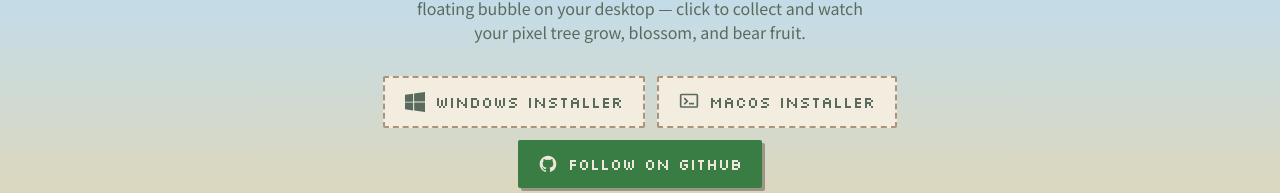
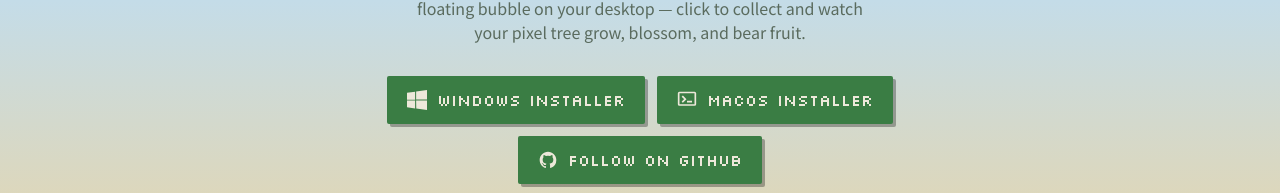
Before and after one commit to Ericcccccc777/TT-website, a Next.js app: page /en/download in a window 1280 px wide. Shown: the part 340-533 px from the top of the page. Built offline with nearby package versions, Linux system fonts and the light colour scheme; no server answers.

Commit message:
feat(download): wire Windows/macOS buttons to Token-Forest-P release assets
The two platform buttons were disabled placeholders. Point them at the
latest release's fixed asset names (TokenForest-windows.zip /
TokenForest-macos.dmg on Ericcccccc777/Token-Forest-P), so click = download.

```diff
--- a/app/[locale]/download/page.tsx
+++ b/app/[locale]/download/page.tsx
@@ -7,6 +7,11 @@
 
 const GITHUB_REPO = "https://github.com/Ericcccccc777/Token-Forest-P";
 const GITHUB_RELEASES = `${GITHUB_REPO}/releases`;
+// 平台安装包直链:始终指向最新 Release 的同名资产。
+// 资产由 Token-Forest 本体仓的 GitHub Actions 打包(TokenForest-windows.zip / TokenForest-macos.dmg),
+// 手动上传到本仓(Token-Forest-P)的 Release。文件名须与此处一致。
+const DL_WINDOWS = `${GITHUB_RELEASES}/latest/download/TokenForest-windows.zip`;
+const DL_MACOS = `${GITHUB_RELEASES}/latest/download/TokenForest-macos.dmg`;
 
 export async function generateMetadata({
   params,
@@ -67,32 +72,22 @@
             {t("heroBody")}
           </p>
 
-          {/* OS chips (installers are being packaged) + GitHub follow CTA */}
+          {/* Windows / macOS 安装包直链 + GitHub follow CTA */}
           <div className="mt-8 flex flex-wrap items-center justify-center gap-3">
-            <span
-              className="inline-flex cursor-default items-center gap-2.5 rounded-[2px] px-5 py-3"
-              style={{
-                fontFamily: "var(--font-pixel)",
-                fontSize: "var(--text-caption)",
-                background: "var(--color-surface-card)",
-                border: "2px dashed color-mix(in srgb, var(--color-soil) 60%, transparent)",
-                color: "var(--color-text-muted-light)",
-              }}
+            <a
+              href={DL_WINDOWS}
+              className="inline-flex items-center gap-2.5 rounded-[2px] bg-leaf-deep px-5 py-3 text-text-cream shadow-pixel transition-[transform,box-shadow] duration-100 hover:-translate-x-0.5 hover:-translate-y-0.5 hover:shadow-pixel-lg active:translate-x-0.5 active:translate-y-0.5 active:shadow-none"
+              style={{ fontFamily: "var(--font-pixel)", fontSize: "var(--text-caption)" }}
             >
               <svg width="20" height="20" viewBox="0 0 24 24" fill="currentColor" aria-hidden>
                 <path d="M0 3.449L9.75 2.1v9.451H0m10.949-9.602L24 0v11.4H10.949M0 12.6h9.75v9.451L0 20.699M10.949 12.6H24V24l-12.9-1.801" />
               </svg>
               {t("windowsBtn")}
-            </span>
-            <span
-              className="inline-flex cursor-default items-center gap-2.5 rounded-[2px] px-5 py-3"
-              style={{
-                fontFamily: "var(--font-pixel)",
-                fontSize: "var(--text-caption)",
-                background: "var(--color-surface-card)",
-                border: "2px dashed color-mix(in srgb, var(--color-soil) 60%, transparent)",
-                color: "var(--color-text-muted-light)",
-              }}
+            </a>
+            <a
+              href={DL_MACOS}
+              className="inline-flex items-center gap-2.5 rounded-[2px] bg-leaf-deep px-5 py-3 text-text-cream shadow-pixel transition-[transform,box-shadow] duration-100 hover:-translate-x-0.5 hover:-translate-y-0.5 hover:shadow-pixel-lg active:translate-x-0.5 active:translate-y-0.5 active:shadow-none"
+              style={{ fontFamily: "var(--font-pixel)", fontSize: "var(--text-caption)" }}
             >
               <svg width="20" height="20" viewBox="0 0 24 24" fill="none" aria-hidden>
                 <rect
@@ -112,7 +107,7 @@
                 />
               </svg>
               {t("macBtn")}
-            </span>
+            </a>
             <a
               href={GITHUB_REPO}
               target="_blank"
```
